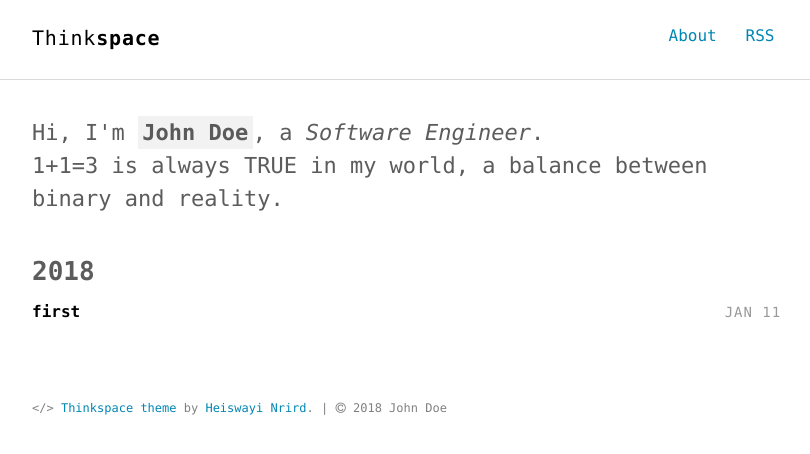
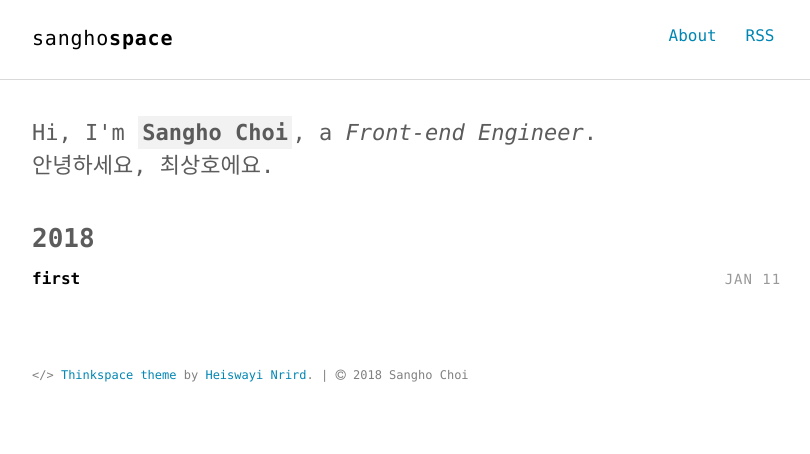
Before and after one commit to CHOISHO/choisho.github.io, a Jekyll site: the page built from index.html, in a window 1280 px wide. Shown: the top 454 px of the page, without its empty margins (232-1042 px from the left). Built offline with Jekyll 4.4.1, drawn with Linux system fonts in a browser that asks for light colours.

Commit message:
[fix]author info

```diff
--- a/_config.yml
+++ b/_config.yml
@@ -1,10 +1,10 @@
 
 # SEO settings
-title: "Think"
+title: "sangho"
 title2: "space" # default: ""
 description: "Just another minimalist Jekyll theme for technical writing."
 keywords: "Jekyll, theme, free, download, SEO, blog, web, minimalist, thinkspace"
-url: http://heiswayi.github.io/thinkspace # site url
+url: http://heiswayi.github.io/choisho.github.io # site url
 baseurl: "" # apply repo name if use it under gh-pages branch
 # baseurl: null # apply null if repo name is something like username.github.io
 
@@ -29,9 +29,9 @@ sass:
 
 # Author settings
 author:
-  name     : "John Doe"
-  job      : "Software Engineer"
-  bio      : "1+1=3 is always TRUE in my world, a balance between binary and reality."
+  name     : "Sangho Choi"
+  job      : "Front-end Engineer"
+  bio      : "안녕하세요, 최상호에요."
   thumb    : /images/author.jpg
   email    : choisho1136@gmail.com
   url      : http://choisho.github.io
```
